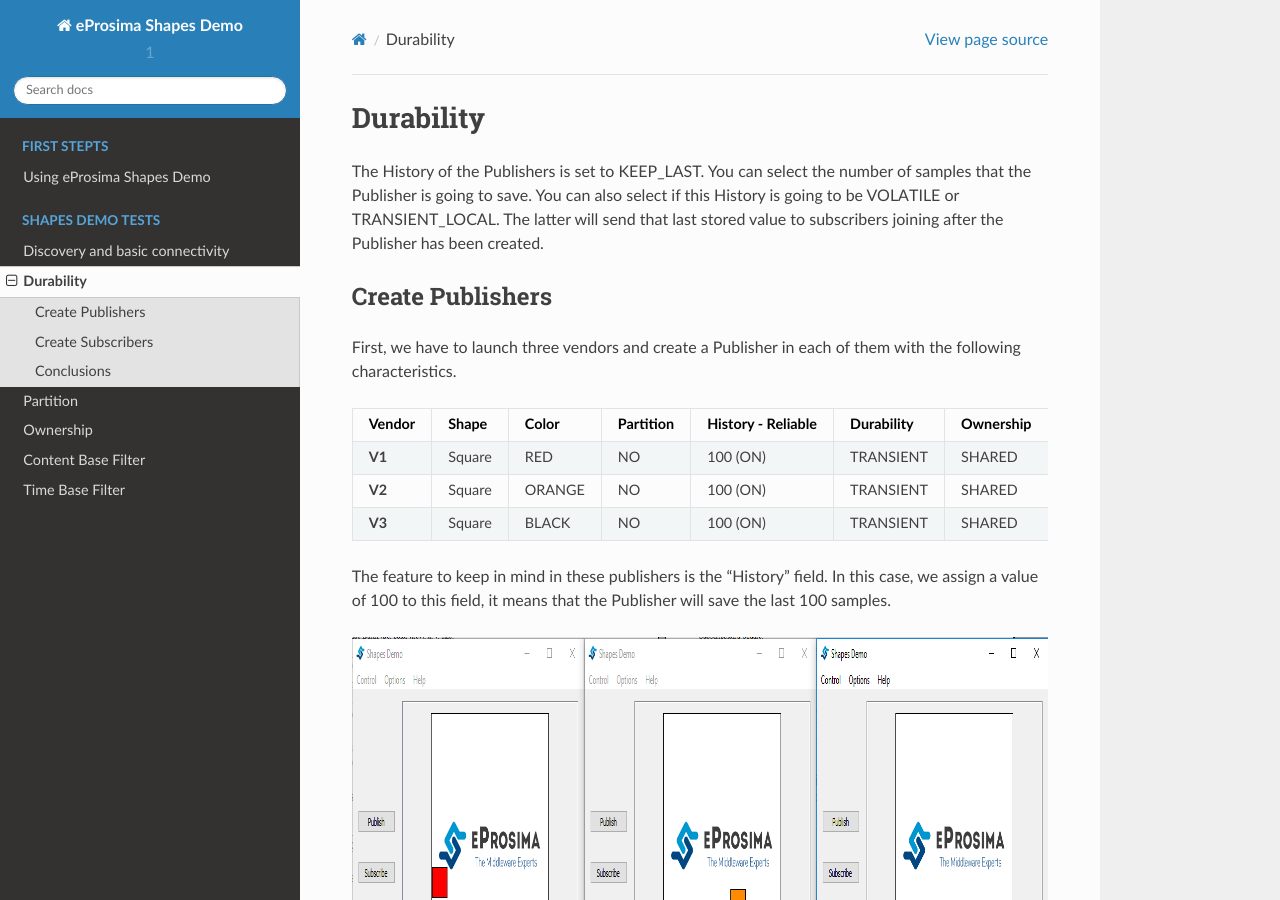
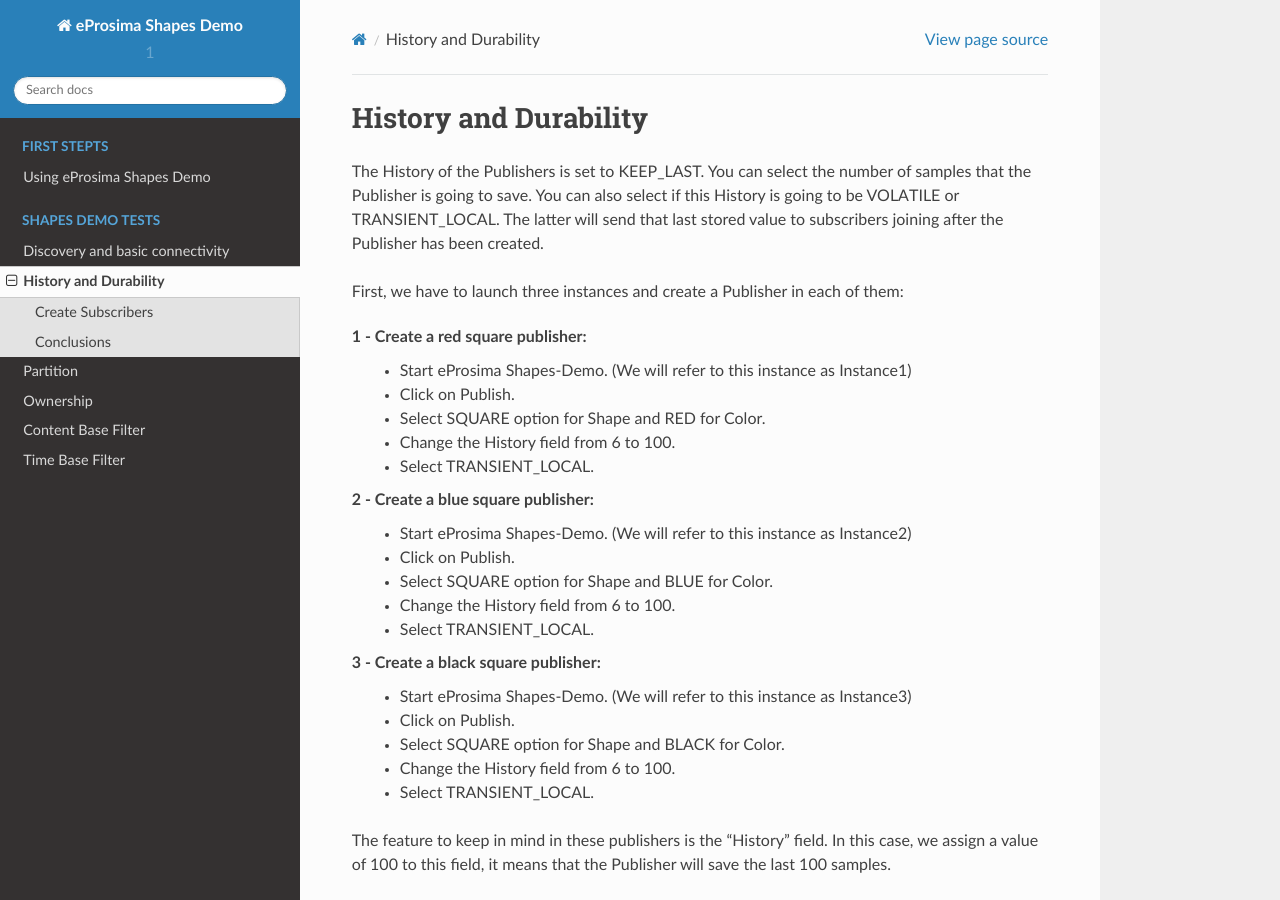
Before and after one commit to eProsima/Shapes-Demo-Docs, a Sphinx documentation site: the page built from docs/test3.rst, in a window 1280 px wide and 900 px high. Built offline with Sphinx 7.4.7 and the Read the Docs theme 2.0.0, drawn with Linux system fonts in a browser that asks for light colours.

Commit message:
Update test3.rst

```diff
--- a/docs/test3.rst
+++ b/docs/test3.rst
@@ -1,24 +1,34 @@
-Durability
-==========
+History and Durability
+======================
 
 The History of the Publishers is set to KEEP_LAST. You can select the number of samples that the Publisher is going to save.
 You can also select if this History is going to be VOLATILE or TRANSIENT_LOCAL.
 The latter will send that last stored value to subscribers joining after the Publisher has been created.
 
-Create Publishers
------------------
+First, we have to launch three instances and create a Publisher in each of them:
 
-First, we have to launch three vendors and create a Publisher in each of them with the following characteristics.
+1 - Create a red square publisher:
+   - Start eProsima Shapes-Demo. (We will refer to this instance as Instance1)
+   - Click on Publish.
+   - Select SQUARE option for Shape and RED for Color.
+   - Change the History field from 6 to 100.
+   - Select TRANSIENT_LOCAL.
 
-+--------+--------+--------+-----------+---------+----------+------------+-----------+
-| Vendor | Shape  | Color  | Partition | History - Reliable | Durability | Ownership |
-+========+========+========+===========+====================+============+===========+
-| **V1** | Square | RED    | NO        |     100 (ON)       | TRANSIENT  | SHARED    |
-+--------+--------+--------+-----------+--------------------+------------+-----------+
-| **V2** | Square | ORANGE | NO        |     100 (ON)       | TRANSIENT  | SHARED    |
-+--------+--------+--------+-----------+--------------------+------------+-----------+
-| **V3** | Square | BLACK  | NO        |     100 (ON)       | TRANSIENT  | SHARED    |
-+--------+--------+--------+-----------+--------------------+------------+-----------+
+2 - Create a blue square publisher:
+   - Start eProsima Shapes-Demo. (We will refer to this instance as Instance2)
+   - Click on Publish.
+   - Select SQUARE option for Shape and BLUE for Color.
+   - Change the History field from 6 to 100.
+   - Select TRANSIENT_LOCAL.
+
+3 - Create a black square publisher:
+   - Start eProsima Shapes-Demo. (We will refer to this instance as Instance3)
+   - Click on Publish.
+   - Select SQUARE option for Shape and BLACK for Color.
+   - Change the History field from 6 to 100.
+   - Select TRANSIENT_LOCAL.
+
+
 
 The feature to keep in mind in these publishers is the "History" field. In this case, we assign a value of 100 to this field, it means that the Publisher will save the last 100 samples.
 
```
